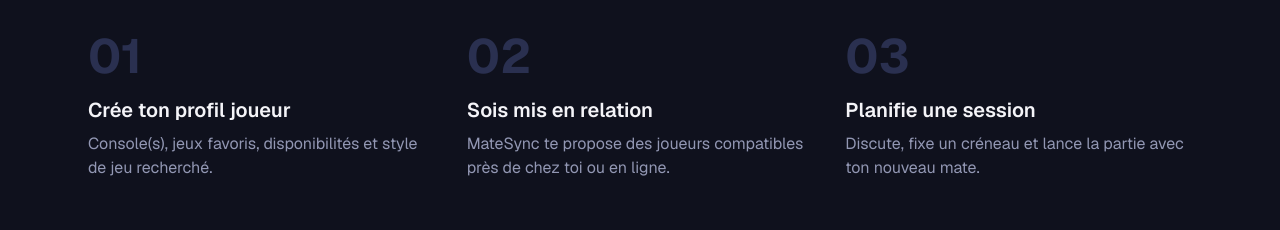
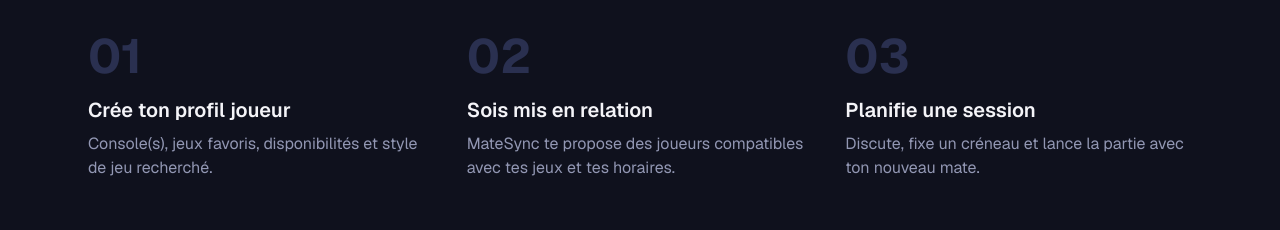
Before and after one commit to V4l3nt1n09/matesync, a Next.js app: page / in a window 1280 px wide. Shown: the part 1940-2170 px from the top of the page. Built offline with nearby package versions, Linux system fonts and the light colour scheme; no server answers.

Commit message:
Remove remaining geolocation phrasing from How It Works section

```diff
--- a/src/components/HowItWorks.tsx
+++ b/src/components/HowItWorks.tsx
@@ -7,7 +7,7 @@
   {
     step: "02",
     title: "Sois mis en relation",
-    text: "MateSync te propose des joueurs compatibles près de chez toi ou en ligne.",
+    text: "MateSync te propose des joueurs compatibles avec tes jeux et tes horaires.",
   },
   {
     step: "03",
```
